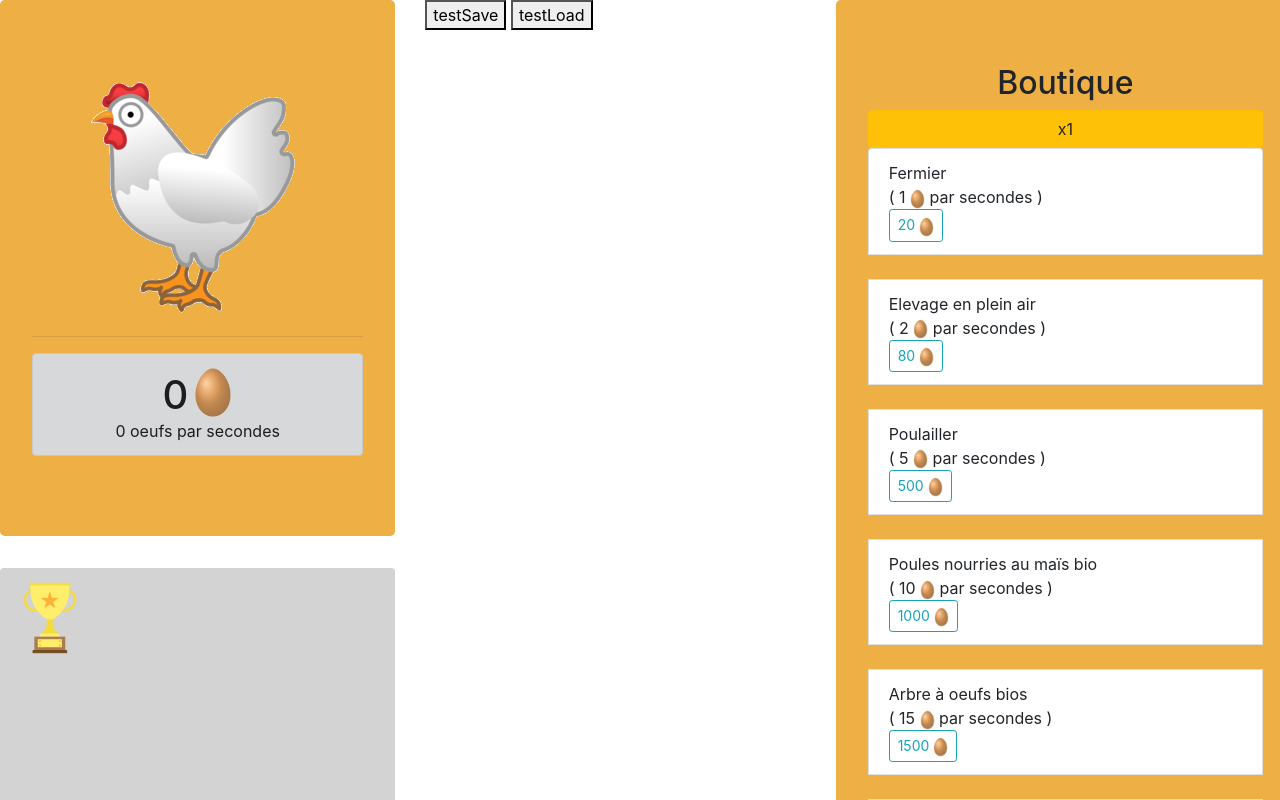
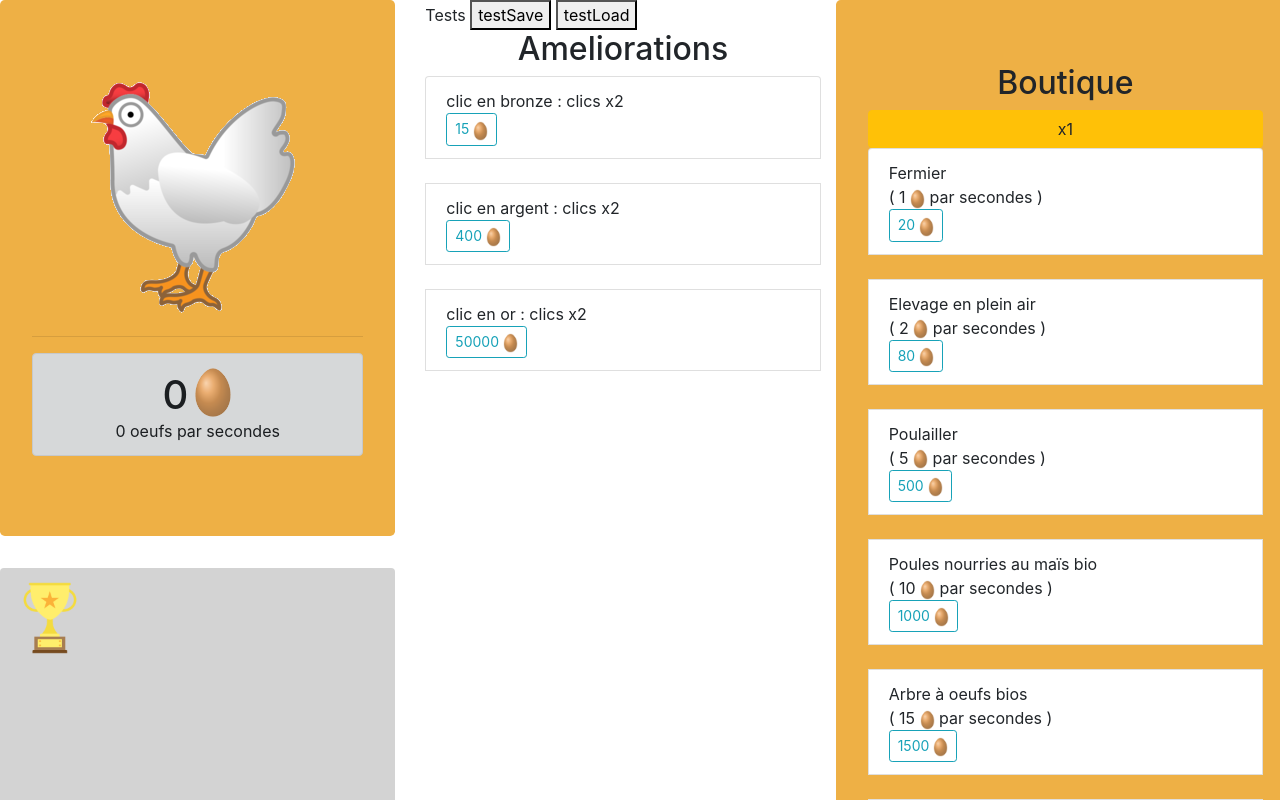
Before and after one commit to Bastianu/Chicken-Clicker, a website: page index.html in a window 1280 px wide. Drawn offline with Linux system fonts and the light colour scheme.

Commit message:
début implementation upgrades

```diff
--- a/content.json
+++ b/content.json
@@ -62,29 +62,36 @@
             }
     },
 
-    "ameliorations": [
-        {
+    "ameliorations": {
             "clics": [
                 {
                     "id": 1,
-                    "nom": "Clic x2",
-                    "desc": "vos clics comptent double",
-                    "prix": 1000,
+                    "nom": "clic en bronze",
+                    "desc": "clics x2",
+                    "prix": 15,
                     "requirement": [],
                     "multiplicateur": 2
                 },
                 {
                     "id": 2,
-                    "nom": "Clic x2",
-                    "desc": "vos clics comptent encore double",
-                    "prix": 100000,
+                    "nom": "clic en argent",
+                    "desc": "clics x2",
+                    "prix": 400,
                     "requirement": [1],
+                    "multiplicateur": 2
+                },
+                {
+                    "id": 3,
+                    "nom": "clic en or",
+                    "desc": "clics x2",
+                    "prix": 50000,
+                    "requirement": [1,2],
                     "multiplicateur": 2
                 }
             ],
             "buildings": [
                 {
-                    "id": 3,
+                    "id": 4,
                     "nom": "",
                     "desc": "",
                     "building_id": 1,
@@ -95,5 +102,4 @@
 
             ]
         }
-    ]
 }
--- a/index.html
+++ b/index.html
@@ -36,8 +36,16 @@
 
         <div class="col">
             <div id="myBuildings"></div>
-            <button onclick="savePlayerData()">testSave</button>
-            <button onclick="getPlayerData()">testLoad</button>
+            <div> Tests
+                <button onclick="savePlayerData()">testSave</button>
+                <button onclick="getPlayerData()">testLoad</button>
+            </div>
+            <div class="text-center h2">
+                Ameliorations
+            </div>
+
+            <div id="ameliorations">
+            </div>
         </div>
 
 
--- a/main.js
+++ b/main.js
@@ -4,6 +4,7 @@ var eggps_Elem = document.getElementById("eggsPerSecond");
 var buildings_Elem = document.getElementById("buildings");
 var myBuildings_Elem = document.getElementById("myBuildings");
 var myRewards_Elem = document.getElementById("myRewards");
+var ameliorations_Elem = document.getElementById("ameliorations");
 
 //** vars utilisateur */
 var eggs = 0;
@@ -11,7 +12,7 @@ var clics = 0;
 var eggsOnClick = 1;
 var secondPassed  = 0;
 var myBuildings = [];
-var myAmeliorations = [];
+var myUpgrades = [];
 var myRewards = [];
 //var prices = [];
 
@@ -42,14 +43,27 @@ function initGame(){
             // ************FRONT************//
             //////////////////////////////////
 
-function initBuildings(){ // *** A REFAIRE ***
+function initBuildings(){
     var result = "<ul class=\"list-group\">";
     for(var i =0; i<data["buildings"].length;i++){
         result += "<li class=\"list-group-item\"><div>"+ data["buildings"][i]["nom"] +"</div> <div>( "+data["buildings"][i]["production"]+ " <img src='assets/egg.png' width=15> par secondes )</div> <div class=\"btn-group\"><button id=\"buyer_" + data['buildings'][i]['id'] + "\" type=\"button\" class=\"btn btn-outline-info btn-sm\" id='"+data['buildings'][i]['id']+ "' onclick='buyItem("+i+","+data["buildings"][i]["prix"]+", 1)'>"+data["buildings"][i]["prix"]+ " <img src='assets/egg.png' width=15></button></div></li><br>";
-        //prices.push(data["buildings"][i]["prix"]);
     }
     result += "</ul>";
     buildings_Elem.innerHTML = result;
+}
+
+function showUpgrades(){
+    var result = "<ul class=\"list-group\">";
+    for(var i =0; i<data["ameliorations"]["clics"].length;i++){
+        if(!myUpgrades.includes(data["ameliorations"]["clics"][i]["id"])) {
+        result += "<li class=\"list-group-item\"><div>"+ data["ameliorations"]["clics"][i]["nom"]+" : "+data["ameliorations"]["clics"][i]["desc"]+"</div> <div><button class=\"btn btn-outline-info btn-sm\" id='"+data["ameliorations"]["clics"][i]['id']+"' onclick='buyUpgrade("+data["ameliorations"]["clics"][i]["id"]+","+data["ameliorations"]["clics"][i]["prix"]+',"clic",'+data["ameliorations"]["clics"][i]["multiplicateur"]+")'>"+data["ameliorations"]["clics"][i]["prix"]+ " <img src='assets/egg.png' width=15></button></div></li><br>";
+        }
+    }
+   /*
+    même boucle pour buildings
+   */
+    result += "</ul>";
+    ameliorations_Elem.innerHTML = result;
 }
 
 function updateRewards(){
@@ -77,14 +91,6 @@ function applyMultiplier(){
         }
 }
 
-function updateEggs(){
-    egg_Elem.innerHTML = Math.round(eggs);
-}
-
-function updateEggsPerSec(){
-    eggps_Elem.innerHTML = eggsThisSecond+" oeufs par secondes";
-}
-
 function updateMyBuildings(){
     text = "";
     for(var i=0; i<myBuildings.length ; i++){
@@ -97,6 +103,13 @@ function updateMyBuildings(){
     myBuildings_Elem.innerHTML = text;
 }
 
+function updateEggs(){
+    egg_Elem.innerHTML = Math.round(eggs);
+}
+
+function updateEggsPerSec(){
+    eggps_Elem.innerHTML = eggsThisSecond+" oeufs par secondes";
+}
 
             //////////////////////////////////
             // *************BACK************//
@@ -116,7 +129,7 @@ function savePlayerData(){
     localStorage.setItem("clics", clics);
     localStorage.setItem("secondes", secondPassed);
     localStorage.setItem("myRewards", myRewards.toString());
-    localStorage.setItem("myAmeliorations", myAmeliorations.toString());
+    localStorage.setItem("myUpgrades", myUpgrades.toString());
 }
 
 function loadContent() {
@@ -130,6 +143,7 @@ function loadContent() {
                     }
 
                     initBuildings();
+                    showUpgrades();
                 });
         })
         .catch(console.error);
@@ -177,6 +191,24 @@ function buyItem(i, prix, nb){
         console.log(myBuildings);
     }
     else {
+        console.log("pas assez d'oeufs")
+    }
+}
+
+function buyUpgrade(i, prix, type, effect){
+    if(eggs - prix >= 0){
+        myUpgrades.push(i);
+        eggs -= prix;
+        updateEggs();
+        if(type=="clic"){
+            eggsOnClick*= effect;
+        }
+        else if(type=="building"){
+
+        }
+        showUpgrades();
+    }
+    else{
         console.log("pas assez d'oeufs")
     }
 }
@@ -241,6 +273,8 @@ function reduceInt(){
     //big js -> transformer un grand nombre genre 900000000000 en 9.10^12 ou 9 decillions ou un truc comme ça
 }
 
+
+// anciennes fonctions
 /*
 function increaseBuildingCost(i, nbBought){
     /*var initialcost = data["buildings"][i]["prix"];
```
